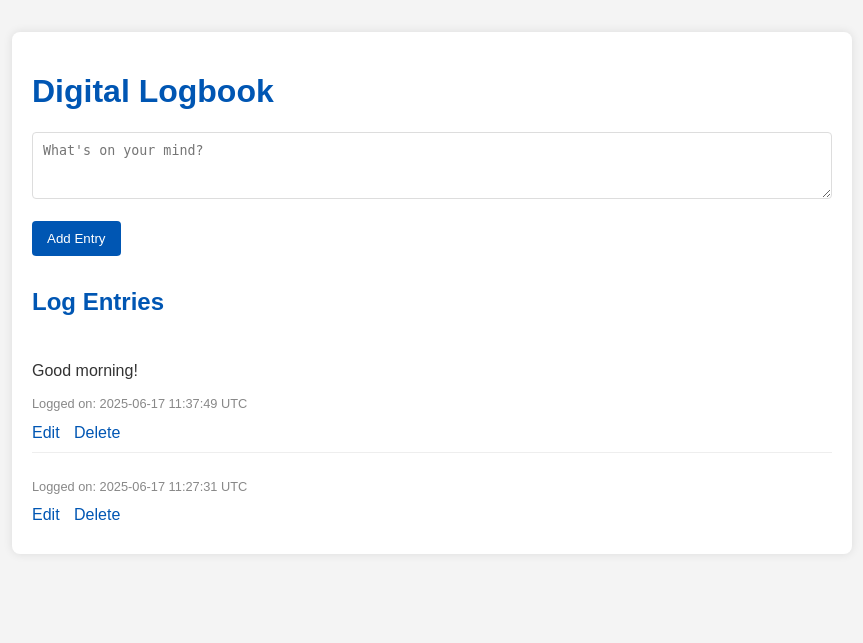
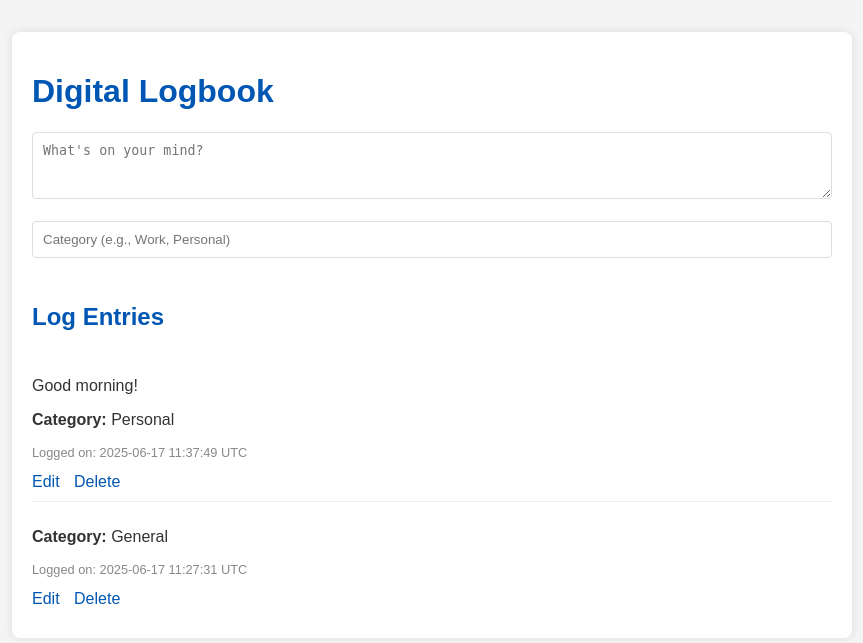
Before and after one commit to LEKRIEG333/digital-logbook, a Flask app: page / in a window 1280 px wide. Shown: the top 643 px of the page, without its empty margins (208-1071 px from the left). Run offline with Flask 3, Linux system fonts and the light colour scheme.

Commit message:
assessment: Complete final assessment for Module 2

```diff
--- a/app/routes.py
+++ b/app/routes.py
@@ -20,20 +20,16 @@ def index():
 
 @bp.route('/add', methods=['POST'])
 def add():
-    """
-    CREATE Operation: Add a new log entry.
-    """
-    # Get the text from the form submission
     entry_text = request.form['entry_text']
+    # NEW: Get the category from the form. Use .get() for optional fields.
+    entry_category = request.form.get('category')
 
-    # Create a new LogEntry object with the submitted text
-    new_entry = LogEntry(text=entry_text)
+    # Pass the new category to the LogEntry constructor
+    new_entry = LogEntry(text=entry_text, category=entry_category)
 
-    # Add the new entry to the database session and commit the transaction
     db.session.add(new_entry)
     db.session.commit()
 
-    # Redirect the user back to the main page to see the new entry
     return redirect(url_for('main.index'))
 
 @bp.route('/edit/<int:id>', methods=['GET'])
@@ -49,15 +45,11 @@ def edit(id):
 
 @bp.route('/update/<int:id>', methods=['POST'])
 def update(id):
-    """
-    Part 2 of UPDATE: Process the form submission and save the changes.
-    """
     entry = db.get_or_404(LogEntry, id)
-    # Update the entry's text with the new text from the form
     entry.text = request.form['entry_text']
-    # Commit the changes to the database
+    # NEW: Update the category field as well
+    entry.category = request.form.get('category')
     db.session.commit()
-    # Redirect back to the main page
     return redirect(url_for('main.index'))
 
 @bp.route('/delete/<int:id>')
--- a/app/templates/index.html
+++ b/app/templates/index.html
@@ -27,7 +27,7 @@
         <form action="{{ url_for('main.add') }}" method="post">
             <textarea name="entry_text" rows="3" placeholder="What's on your mind?"></textarea>
             <br><br>
-            <button type="submit">Add Entry</button>
+ 	    <input type="text" name="category" placeholder="Category (e.g., Work, Personal)" style="width: 100%; padding: 10px; border-radius: 4px; border: 1px solid #ddd; box-sizing: border-box; margin-bottom: 1em;">
         </form>
 
         <h2>Log Entries</h2>
@@ -36,6 +36,9 @@
             {% for entry in entries %}
                 <div class="entry">
                     <p>{{ entry.text }}</p>
+    		    {% if entry.category %}
+        		<p class="category"><strong>Category:</strong> 				{{ entry.category }}</p>
+    		    {% endif %}
                     <p class="timestamp">Logged on: {{ entry.timestamp.strftime('%Y-%m-%d %H:%M:%S') }} UTC</p>
                     <div class="actions">
                         <a href="{{ url_for('main.edit', id=entry.id) }}">Edit</a>
```
Also changed, not shown: app/templates/edit.html (+9 -7 lines), instance/logbook.db.
